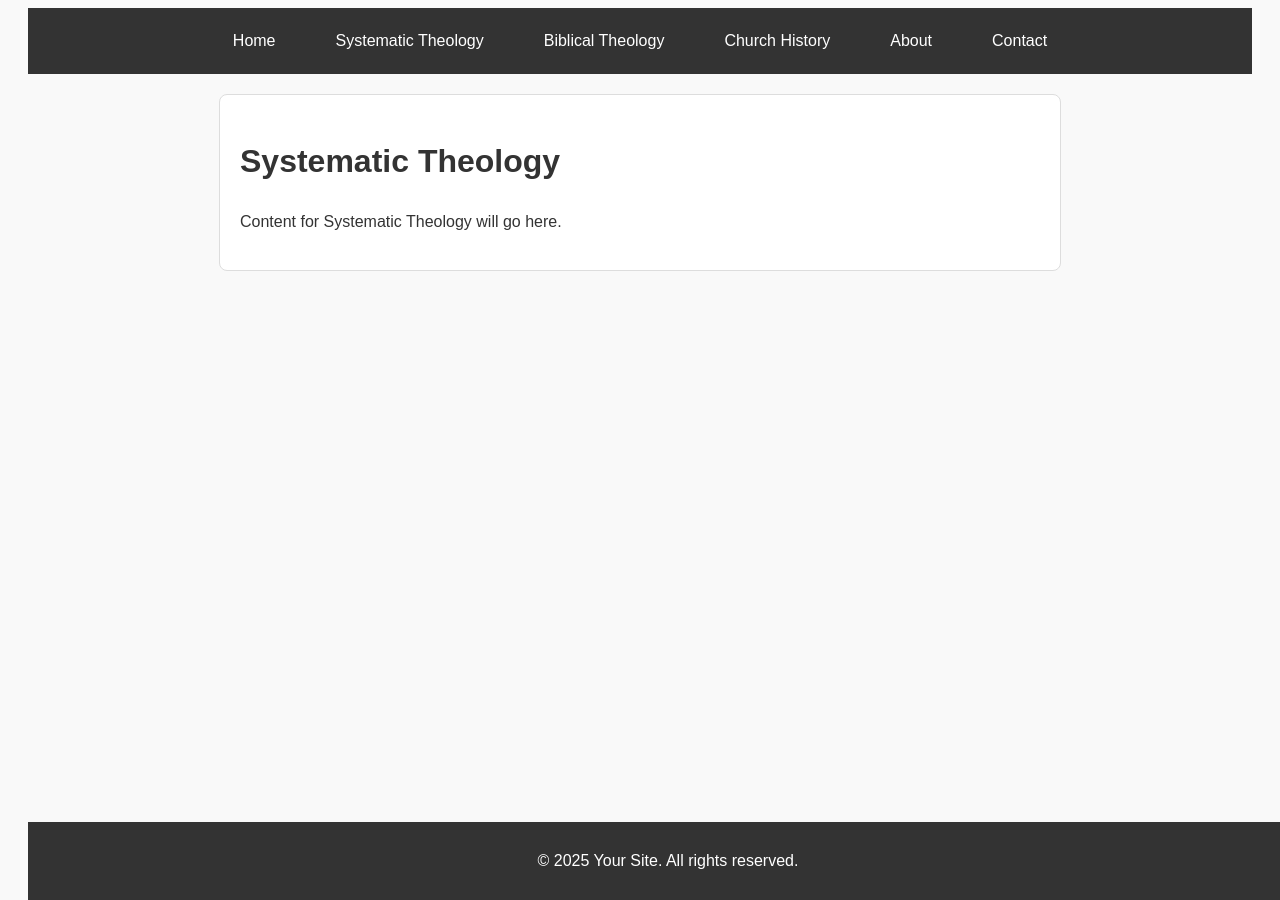
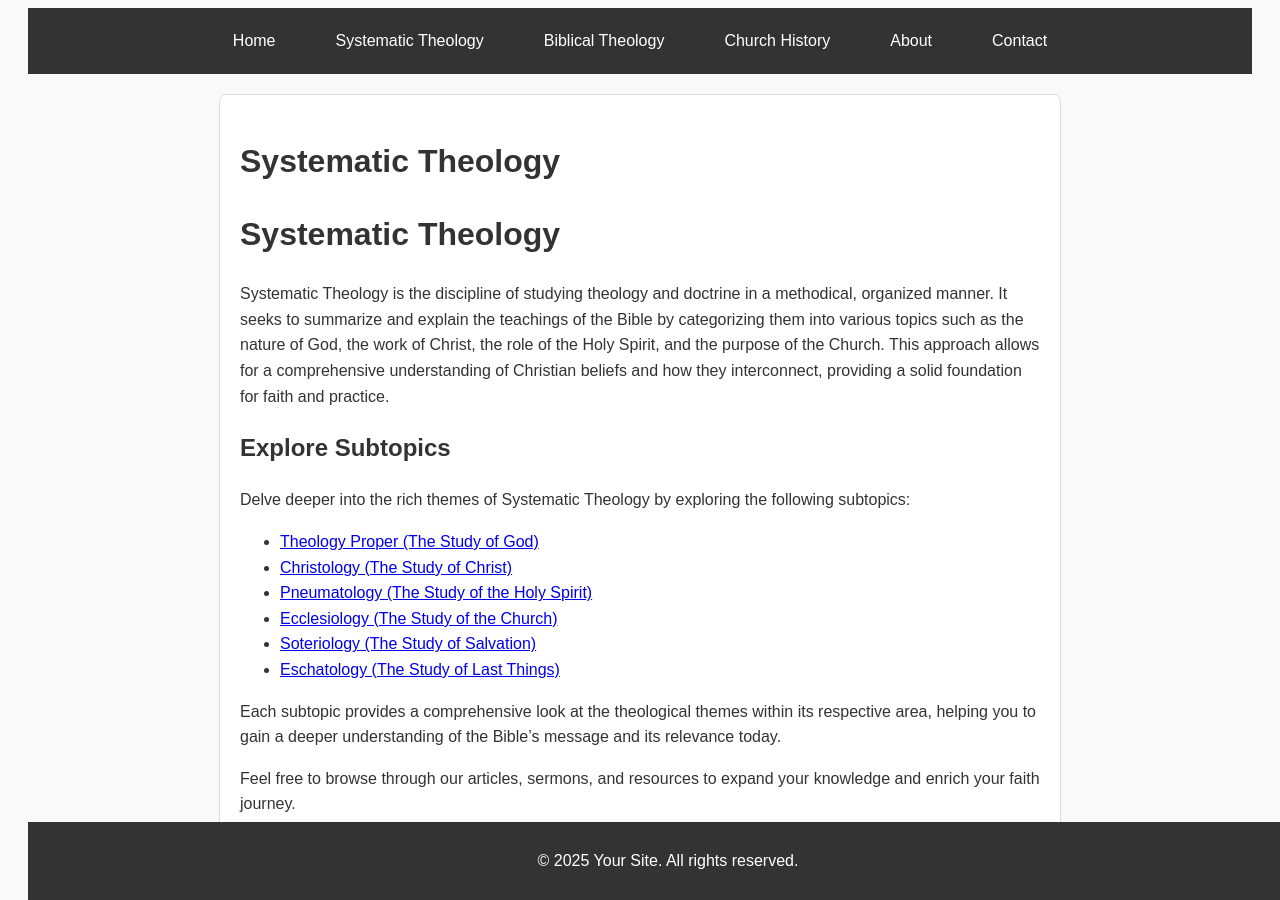
Before and after one commit to ajaydaram/stunning-octo-couscous, a Jekyll site: the page built from systematic-theology.md, in a window 1280 px wide. Built offline with Jekyll 4.4.1, drawn with Linux system fonts in a browser that asks for light colours.

Commit message:
added content on the catageory page

```diff
--- a/systematic-theology.md
+++ b/systematic-theology.md
@@ -4,4 +4,21 @@ title: Systematic Theology
 ---
 # Systematic Theology
 
-Content for Systematic Theology will go here.
+# Systematic Theology
+
+Systematic Theology is the discipline of studying theology and doctrine in a methodical, organized manner. It seeks to summarize and explain the teachings of the Bible by categorizing them into various topics such as the nature of God, the work of Christ, the role of the Holy Spirit, and the purpose of the Church. This approach allows for a comprehensive understanding of Christian beliefs and how they interconnect, providing a solid foundation for faith and practice.
+
+## Explore Subtopics
+
+Delve deeper into the rich themes of Systematic Theology by exploring the following subtopics:
+
+- [Theology Proper (The Study of God)](/systematic-theology/theology-proper/)
+- [Christology (The Study of Christ)](/systematic-theology/christology/)
+- [Pneumatology (The Study of the Holy Spirit)](/systematic-theology/pneumatology/)
+- [Ecclesiology (The Study of the Church)](/systematic-theology/ecclesiology/)
+- [Soteriology (The Study of Salvation)](/systematic-theology/soteriology/)
+- [Eschatology (The Study of Last Things)](/systematic-theology/eschatology/)
+
+Each subtopic provides a comprehensive look at the theological themes within its respective area, helping you to gain a deeper understanding of the Bible's message and its relevance today.
+
+Feel free to browse through our articles, sermons, and resources to expand your knowledge and enrich your faith journey.
```
Also changed, not shown: biblical-theology.md (+14 -1 lines), church-history.md (+16 -1 lines).
